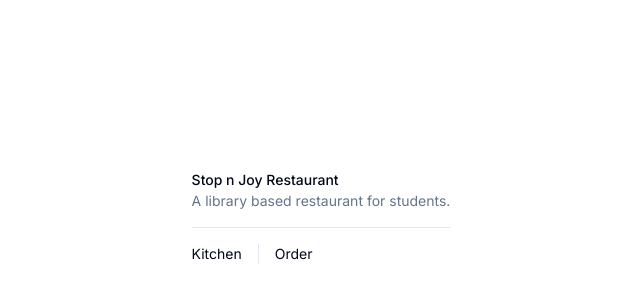
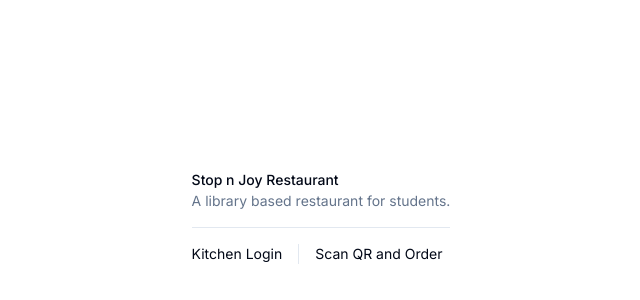
Before and after one commit to dawksh/wt-proj, a Next.js app: page / in a window 1280 px wide. Shown: the part 182-482 px from the top of the page, without its empty margins (319-959 px from the left). Built offline with nearby package versions, Linux system fonts and the light colour scheme.

Commit message:
chore: small updates

```diff
--- a/components/Home.page.tsx
+++ b/components/Home.page.tsx
@@ -1,4 +1,5 @@
-import { Separator } from "@/components/ui/separator"
+import { Separator } from "@/components/ui/separator";
+import Link from "next/link";
 
 export default function SeparatorDemo() {
     return (
@@ -11,9 +12,9 @@ export default function SeparatorDemo() {
             </div>
             <Separator className="my-4" />
             <div className="flex h-5 items-center space-x-4 text-sm">
-                <div>Kitchen</div>
+                <div><Link href="/kitchen">Kitchen Login</Link></div>
                 <Separator orientation="vertical" />
-                <div>Order</div>
+                <div><Link href="/order">Scan QR and Order</Link></div>
 
             </div>
         </div>
--- a/pages/index.tsx
+++ b/pages/index.tsx
@@ -1,5 +1,6 @@
 import { Inter } from 'next/font/google'
 import HomePage from '@/components/Home.page'
+import Head from 'next/head'
 
 const inter = Inter({ subsets: ['latin'] })
 
@@ -8,6 +9,9 @@ export default function Home() {
     <main
       className={`flex min-h-screen flex-col items-center justify-center p-24 ${inter.className}`}
     >
+      <Head>
+        <title>Restaurant</title>
+      </Head>
       <HomePage />
     </main>
   )
--- /dev/null
+++ b/pages/kitchen.tsx
@@ -0,0 +1,9 @@
+import React from 'react'
+
+const kitchen = () => {
+    return (
+        <div>kitchen</div>
+    )
+}
+
+export default kitchen;
--- /dev/null
+++ b/pages/order.tsx
@@ -0,0 +1,9 @@
+import React from 'react'
+
+const order = () => {
+    return (
+        <div>order</div>
+    )
+}
+
+export default order;
```
